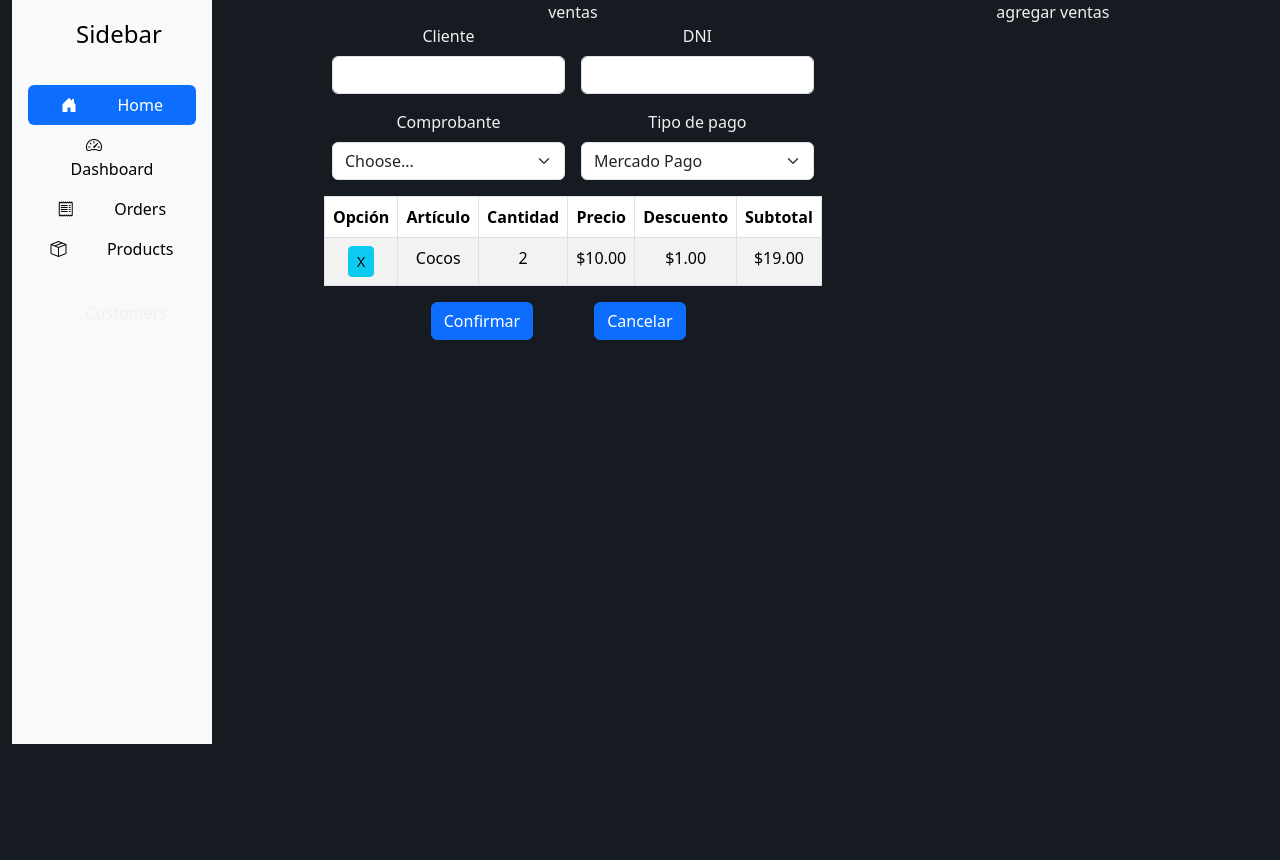
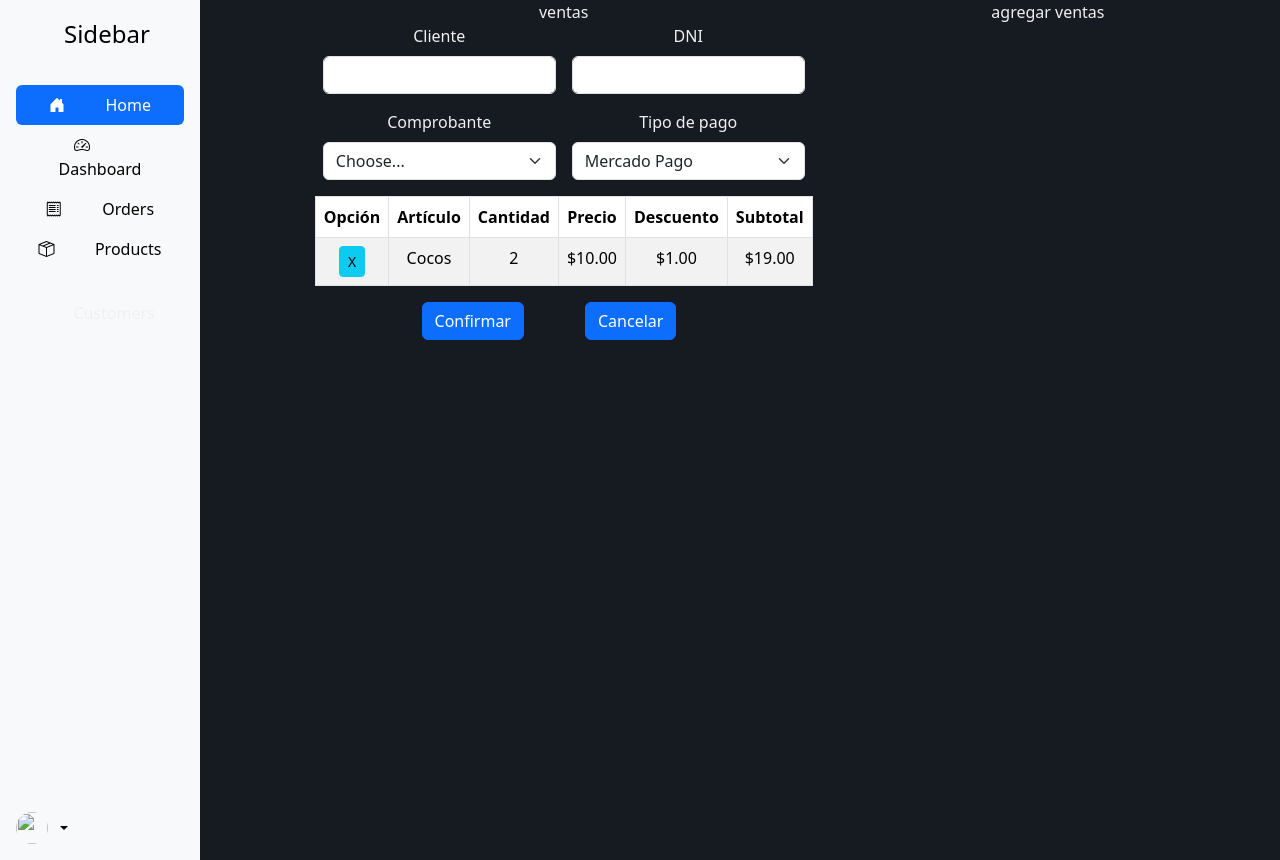
Before and after one commit to SPYROBO/galeazzi, a PHP site: page / in a window 1280 px wide. Shown: the part 56-916 px from the top of the page. Before the commit the page ends 800 px from the top, so only its background shows below. Run offline with PHP 8.4, Linux system fonts and the light colour scheme.

Commit message:
Arreglo pequeños errores

```diff
--- a/css/style.css
+++ b/css/style.css
@@ -8,3 +8,6 @@ body{
 .navbar {
     background-color: #950740 !important;
 }
+.contenedor{
+    width: 99%;
+}
--- a/index.html
+++ b/index.html
@@ -23,11 +23,11 @@
     </div>
 </nav>
 <body>
-    <div class="container-fluid">
+    <div class="contenedor">
         <div class="row text-center">
             <div class="col-3">
                 <div class="d-flex flex-column flex-shrink-0 p-3 bg-body-tertiary"
-                    style="height: 100vh; position: fixed; width: 200px;">
+                    style="height: 860px; position: grid; width: 200px;">
                     <a href="/"
                         class="d-flex align-items-center mb-3 mb-md-0 me-md-auto link-body-emphasis text-decoration-none">
                         <svg class="bi pe-none me-2" width="40" height="20">
@@ -124,9 +124,9 @@
                     <div class="col-md-6">
                         <label for="validationDefault04" class="form-label">Tipo de pago</label>
                         <select class="form-select" id="validationDefault04" required>
-                            <option selected disabled value="">Efectivo</option>
-                            <option selected disabled value="">Tarjeta</option>
-                            <option selected disabled value="">Mercado Pago</option>
+                            <option selected value="">Efectivo</option>
+                            <option selected value="">Tarjeta</option>
+                            <option selected value="">Mercado Pago</option>
                         </select>
                     </div>
                     <table class="table table-striped table-bordered">
@@ -164,5 +164,4 @@
             <div class="col"> agregar ventas</div>
         </div>
 </body>
-
 </html>
```
